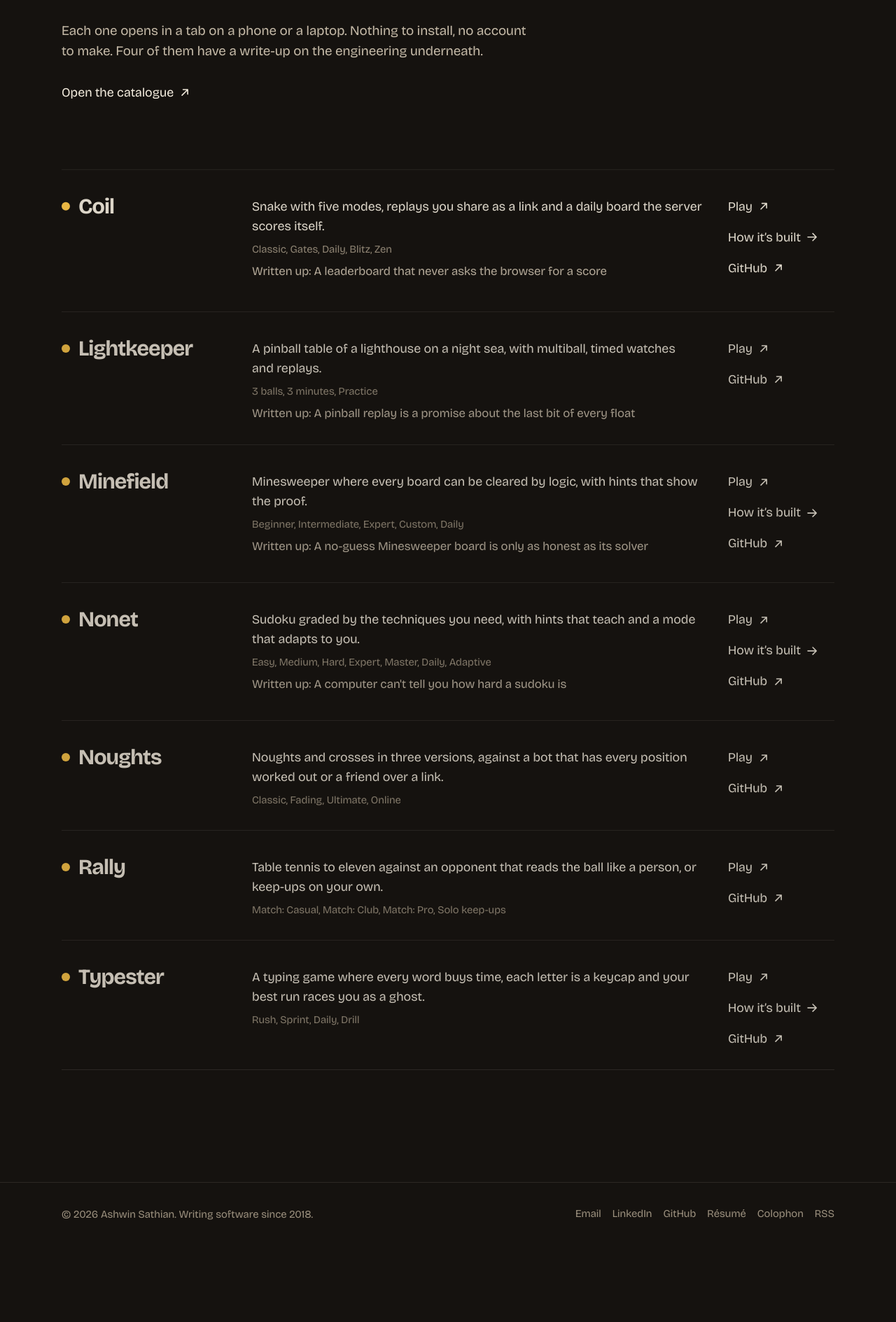
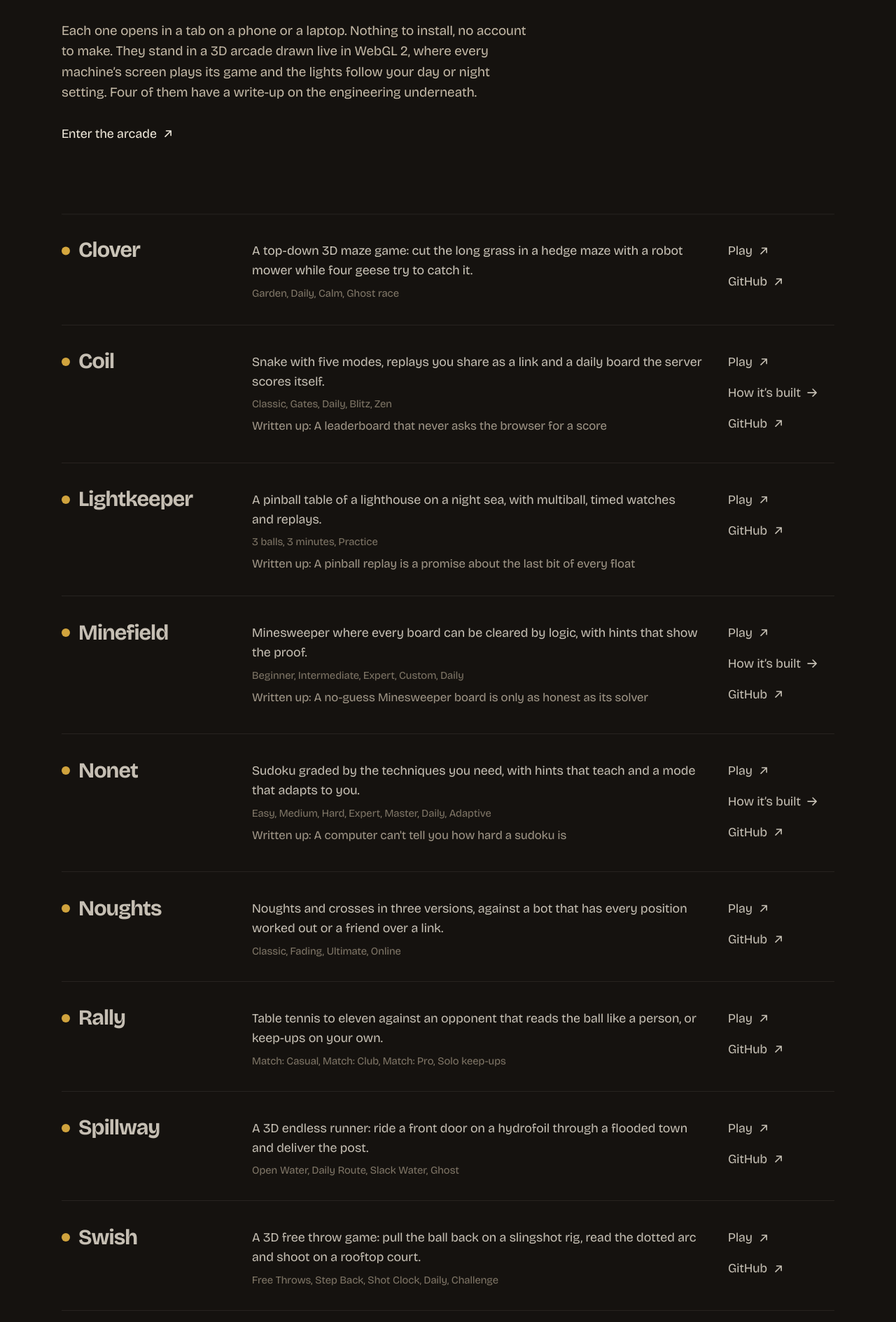
Before and after one commit to AshwinSathian/ashwin-portfolio, an Astro site: page /projects/games in a window 1280 px wide. Shown: the part 491-2380 px from the top of the page at 70% size. Before the commit the page ends 2273 px from the top, so only its background shows below. Built offline with nearby package versions, Linux system fonts and the light colour scheme; Astro itself is replaced by a stand-in of ours.

Commit message:
Point the games at the new arcade and add Clover, Spillway and Swish
games.ashwinsathian.com is now a 3D arcade rather than a catalogue, so the
games page links to it as one and says what it is. The three games added
since the last read join the list, with lines and modes from the arcade's
own data.

Co-Authored-By: Claude Opus 5.5 <noreply@anthropic.com>

```diff
--- a/DESIGN.md
+++ b/DESIGN.md
@@ -35,7 +35,7 @@ Projects are grouped by kind in `SECTIONS` (`src/data/home.ts`), the single sour
 | Libraries | teal | rows | rows |
 | AI tooling | blue | rows | rows, plus the smaller GitHub repos |
 
-The games are one item. `/projects/games` lists all of them (`src/data/games.ts`, matching the catalogue at games.ashwinsathian.com); the four with a full page keep it, under `Projects / Games / name`. The count is never written as a number in copy: it comes from the data.
+The games are one item. `/projects/games` lists all of them (`src/data/games.ts`, matching the arcade at games.ashwinsathian.com); the four with a full page keep it, under `Projects / Games / name`. The count is never written as a number in copy: it comes from the data.
 
 ## Type
 
--- a/src/data/games.ts
+++ b/src/data/games.ts
@@ -1,6 +1,6 @@
 // The browser games, shown on the site as one item: /projects/games.
-// Names, one-liners and modes match the catalogue at games.ashwinsathian.com
-// (read on 21 November 2026). `project` is the slug of a full page under
+// Names, one-liners and modes match the arcade at games.ashwinsathian.com
+// (read on 24 November 2026). `project` is the slug of a full page under
 // /projects, for the games that have one; `post` is a post written about the game.
 
 export type Game = {
@@ -14,9 +14,17 @@ export type Game = {
   post?: string;
 };
 
-export const GAMES_CATALOGUE = "https://games.ashwinsathian.com";
+export const GAMES_ARCADE = "https://games.ashwinsathian.com";
 
 export const GAMES: Game[] = [
+  {
+    slug: "clover",
+    name: "Clover",
+    line: "A top-down 3D maze game: cut the long grass in a hedge maze with a robot mower while four geese try to catch it.",
+    modes: "Garden, Daily, Calm, Ghost race",
+    live: "https://clover.ashwinsathian.com",
+    github: "https://github.com/AshwinSathian/clover",
+  },
   {
     slug: "coil",
     name: "Coil",
@@ -73,6 +81,22 @@ export const GAMES: Game[] = [
     github: "https://github.com/AshwinSathian/rally",
   },
   {
+    slug: "spillway",
+    name: "Spillway",
+    line: "A 3D endless runner: ride a front door on a hydrofoil through a flooded town and deliver the post.",
+    modes: "Open Water, Daily Route, Slack Water, Ghost",
+    live: "https://spillway.ashwinsathian.com",
+    github: "https://github.com/AshwinSathian/spillway",
+  },
+  {
+    slug: "swish",
+    name: "Swish",
+    line: "A 3D free throw game: pull the ball back on a slingshot rig, read the dotted arc and shoot on a rooftop court.",
+    modes: "Free Throws, Step Back, Shot Clock, Daily, Challenge",
+    live: "https://swish.ashwinsathian.com",
+    github: "https://github.com/AshwinSathian/swish",
+  },
+  {
     slug: "typester",
     name: "Typester",
     line: "A typing game where every word buys time, each letter is a keycap and your best run races you as a ghost.",
--- a/src/lib/llms.ts
+++ b/src/lib/llms.ts
@@ -1,5 +1,5 @@
 import fs from "node:fs";
-import { GAMES, GAMES_CATALOGUE } from "../data/games";
+import { GAMES, GAMES_ARCADE } from "../data/games";
 import { SECTIONS } from "../data/home";
 import { ALSO_SHIPPED, PROJECTS, type Project } from "../data/projects";
 import { ORDERED_PROJECTS } from "./projects";
@@ -53,7 +53,7 @@ export async function llmsTxt() {
     const a = ALSO_SHIPPED.find((x) => x.name === name)!;
     return `- [${a.name}](${a.href})${a.status ? ` (${a.status})` : ""}: ${a.description}`;
   };
-  const gamesLine = `- [Games](${SITE.website}/projects/games): ${numberWord(GAMES.length)} small browser games (${GAMES.map((g) => g.name).join(", ")}). Catalogue: ${GAMES_CATALOGUE}. The ones with a full page are listed below.`;
+  const gamesLine = `- [Games](${SITE.website}/projects/games): ${numberWord(GAMES.length)} small browser games (${GAMES.map((g) => g.name).join(", ")}). Arcade: ${GAMES_ARCADE}. The ones with a full page are listed below.`;
   const projects = SECTIONS.map((s) => {
     const body = s.view === "games" ? [gamesLine, ...s.slugs.map(line)] : [...s.slugs.map(line), ...(s.also ?? []).map(also)];
     return `### ${s.title}\n\n${s.blurb}\n\n${body.join("\n")}`;
--- a/src/pages/og/[...slug].png.ts
+++ b/src/pages/og/[...slug].png.ts
@@ -16,7 +16,7 @@ export const getStaticPaths = (async () => {
     ["writing", { kind: "title", title: "Writing", description: "Technical notes from the libraries and tools I build, including what I got wrong.", label: "Writing", tone: "yellow" }],
     ["experience", { kind: "title", title: "Eight years, seven roles", description: "From junior programmer to owning platform architecture at Penny Software.", label: "Experience", tone: "orange" }],
     ["colophon", { kind: "title", title: "Colophon", description: "How this site is put together, and why.", label: "Colophon", tone: "blue" }],
-    ["projects/games", { kind: "title", title: `${capitalize(numberWord(GAMES.length))} small games`, description: "Snake, pinball, Minesweeper, sudoku, noughts and crosses, table tennis and a typing race.", label: "Games", tone: "yellow" }],
+    ["projects/games", { kind: "title", title: `${capitalize(numberWord(GAMES.length))} small games`, description: "Snake, pinball, sudoku, a 3D runner, free throws and more, in a 3D arcade.", label: "Games", tone: "yellow" }],
     ...PROJECTS.map((p): [string, Card] => [`projects/${p.slug}`, { kind: "title", title: p.name, description: p.tagline, label: p.category, tone: toneForProject(p.slug) }]),
     ...posts.map((p): [string, Card] => [`writing/${p.id}`, { kind: "title", title: p.data.title, description: p.data.description, label: "Writing", tone: "yellow" }]),
   ];
--- a/src/pages/projects/games.astro
+++ b/src/pages/projects/games.astro
@@ -1,14 +1,14 @@
 ---
 import Base from "../../layouts/Base.astro";
 import ArrowLink from "../../components/ArrowLink.astro";
-import { GAMES, GAMES_CATALOGUE } from "../../data/games";
+import { GAMES, GAMES_ARCADE } from "../../data/games";
 import { getPosts } from "../../lib/posts";
 import { breadcrumbs, collectionPage } from "../../lib/schema";
 import { capitalize, numberWord } from "../../lib/text";
 
 const posts = new Map((await getPosts()).map((p) => [p.id, p]));
 const count = capitalize(numberWord(GAMES.length));
-const description = `${count} small browser games I built: Snake, pinball, Minesweeper, sudoku, noughts and crosses, table tennis and a typing race. Nothing to install.`;
+const description = `${count} small browser games I built, from snake and pinball to a 3D endless runner and a hedge maze chase, gathered in a 3D arcade. Nothing to install.`;
 ---
 
 <Base title="Games" description={description} path="/projects/games" image="/og/projects/games.png" schema={[collectionPage("/projects/games", "Games", description, GAMES.map((g) => ({ name: g.name, path: g.project ? `/projects/${g.project}` : "/projects/games" }))), breadcrumbs([["Home", ""], ["Projects", "/projects"], ["Games", "/projects/games"]])]}>
@@ -25,10 +25,10 @@ const description = `${count} small browser games I built: Snake, pinball, Mines
     <p class="pill tone-yellow load-rise mb-6">Browser games</p>
     <h1 class="load-rise max-w-5xl text-display-xl font-bold tracking-[-0.035em] [--d:80ms]">{count} small games for your browser.</h1>
     <div class="load-rise mt-6 flex max-w-2xl flex-col gap-4 text-fg-2 lg:mt-8 lg:text-[1.1875rem] [--d:200ms]">
-      <p>Each one opens in a tab on a phone or a laptop. Nothing to install, no account to make. Four of them have a write-up on the engineering underneath.</p>
+      <p>Each one opens in a tab on a phone or a laptop. Nothing to install, no account to make. They stand in a 3D arcade drawn live in WebGL 2, where every machine’s screen plays its game and the lights follow your day or night setting. Four of them have a write-up on the engineering underneath.</p>
     </div>
     <div class="load-rise mt-6 flex flex-wrap gap-x-8 [--d:300ms]">
-      <ArrowLink href={GAMES_CATALOGUE} external>Open the catalogue</ArrowLink>
+      <ArrowLink href={GAMES_ARCADE} external>Enter the arcade</ArrowLink>
     </div>
   </header>
 
--- a/src/pages/projects/games.md.ts
+++ b/src/pages/projects/games.md.ts
@@ -1,5 +1,5 @@
 import type { APIRoute } from "astro";
-import { GAMES, GAMES_CATALOGUE } from "../../data/games";
+import { GAMES, GAMES_ARCADE } from "../../data/games";
 import { SITE } from "../../data/site";
 import { capitalize, numberWord } from "../../lib/text";
 
@@ -8,6 +8,6 @@ export const GET: APIRoute = () => {
     const links = [`Play: ${g.live}`, `Repository: ${g.github}`, ...(g.project ? [`Project page: ${SITE.website}/projects/${g.project}`] : []), ...(g.post ? [`Write-up: ${SITE.website}/writing/${g.post}`] : [])];
     return `## ${g.name}\n\n${g.line}\n\nModes: ${g.modes}\n\n${links.map((l) => `- ${l}`).join("\n")}`;
   }).join("\n\n");
-  const body = `# Games\n\nBy Ashwin Sathian. ${SITE.website}/projects/games\n\n> ${capitalize(numberWord(GAMES.length))} small browser games. Each opens in a tab with nothing to install. Catalogue: ${GAMES_CATALOGUE}\n\n${items}\n`;
+  const body = `# Games\n\nBy Ashwin Sathian. ${SITE.website}/projects/games\n\n> ${capitalize(numberWord(GAMES.length))} small browser games. Each opens in a tab with nothing to install. Arcade: ${GAMES_ARCADE}\n\n${items}\n`;
   return new Response(body, { headers: { "Content-Type": "text/markdown; charset=utf-8" } });
 };
```
